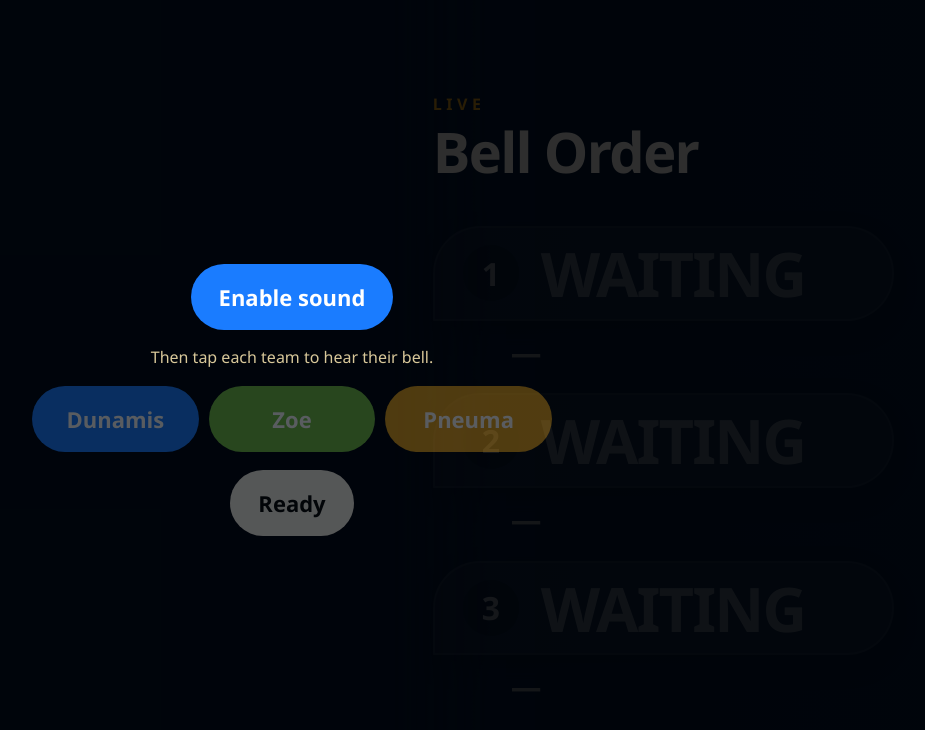
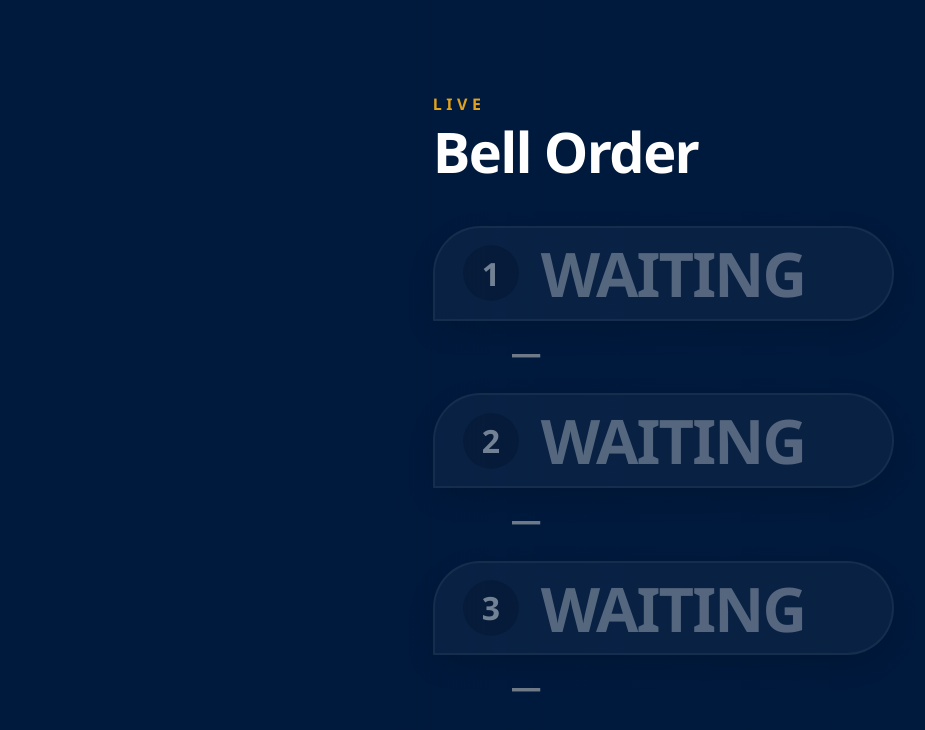
Before and after one commit to sampsonbotwe/quiz-bell, a website: page public/display.html in a window 1280 px wide. Shown: the whole page, without its empty margins (348-1273 px from the left). Drawn offline with nearby package versions, Linux system fonts and the light colour scheme; no server answers.

Commit message:
Open display directly with sound enabled.
Remove the sound test gate so the LED display loads straight into the bell order view.

```diff
--- a/public/css/app.css
+++ b/public/css/app.css
@@ -336,57 +336,6 @@ h1 {
   100% { transform: scale(1); filter: brightness(1); }
 }
 
-.audio-gate {
-  position: fixed;
-  inset: 0;
-  background: rgba(0, 0, 0, 0.82);
-  display: grid;
-  place-items: center;
-  z-index: 5;
-}
-
-.audio-panel {
-  width: min(520px, 90vw);
-  text-align: center;
-}
-
-.audio-panel p {
-  margin: 16px 0 18px;
-  color: #d8c89a;
-}
-
-.audio-gate button {
-  border: 0;
-  background: var(--dunamis);
-  color: #ffffff;
-  padding: 18px 28px;
-  border-radius: 999px;
-  font-size: 22px;
-  font-weight: 800;
-  cursor: pointer;
-}
-
-.audio-gate button:disabled {
-  opacity: 0.35;
-  cursor: not-allowed;
-}
-
-.test-bells {
-  display: grid;
-  grid-template-columns: 1fr 1fr 1fr;
-  gap: 10px;
-  margin-bottom: 18px;
-}
-
-.test-bells [data-test="dunamis"] { background: var(--dunamis); }
-.test-bells [data-test="zoe"] { background: var(--zoe); }
-.test-bells [data-test="pneuma"] { background: var(--pneuma); }
-
-.audio-gate .ready {
-  background: #f4efe4;
-  color: #070705;
-}
-
 .hidden {
   display: none;
 }
--- a/public/display.html
+++ b/public/display.html
@@ -7,18 +7,6 @@
     <link rel="stylesheet" href="/css/app.css" />
   </head>
   <body class="display">
-    <div class="audio-gate" data-audio-gate>
-      <div class="audio-panel">
-        <button type="button" data-enable-sound>Enable sound</button>
-        <p>Then tap each team to hear their bell.</p>
-        <div class="test-bells">
-          <button type="button" data-test="dunamis" disabled>Dunamis</button>
-          <button type="button" data-test="zoe" disabled>Zoe</button>
-          <button type="button" data-test="pneuma" disabled>Pneuma</button>
-        </div>
-        <button type="button" class="ready" data-ready-display disabled>Ready</button>
-      </div>
-    </div>
     <aside class="display-panel">
       <header class="display-header">
         <p class="display-kicker">Live</p>
--- a/public/js/display.js
+++ b/public/js/display.js
@@ -1,6 +1,5 @@
 const socket = io();
 const ranks = Array.from(document.querySelectorAll("[data-rank]"));
-const gate = document.querySelector("[data-audio-gate]");
 
 function formatTime(deltaMs) {
   if (deltaMs === 0) return "FIRST";
@@ -28,28 +27,19 @@ function render(state) {
   });
 }
 
-const enableBtn = gate.querySelector("[data-enable-sound]");
-const readyBtn = gate.querySelector("[data-ready-display]");
-const testButtons = Array.from(gate.querySelectorAll("[data-test]"));
+async function enableSound() {
+  await window.unlockBells();
+}
 
-enableBtn.addEventListener("click", async () => {
-  await window.unlockBells();
-  testButtons.forEach((button) => {
-    button.disabled = false;
-  });
-  readyBtn.disabled = false;
-  enableBtn.textContent = "Sound on";
-});
+enableSound();
 
-testButtons.forEach((button) => {
-  button.addEventListener("click", () => {
-    window.playTeamBell(button.dataset.test);
-  });
-});
-
-readyBtn.addEventListener("click", () => {
-  gate.classList.add("hidden");
-});
+document.addEventListener(
+  "pointerdown",
+  () => {
+    enableSound();
+  },
+  { once: true }
+);
 
 socket.on("state", render);
 socket.on("ring", (ring) => {
```
